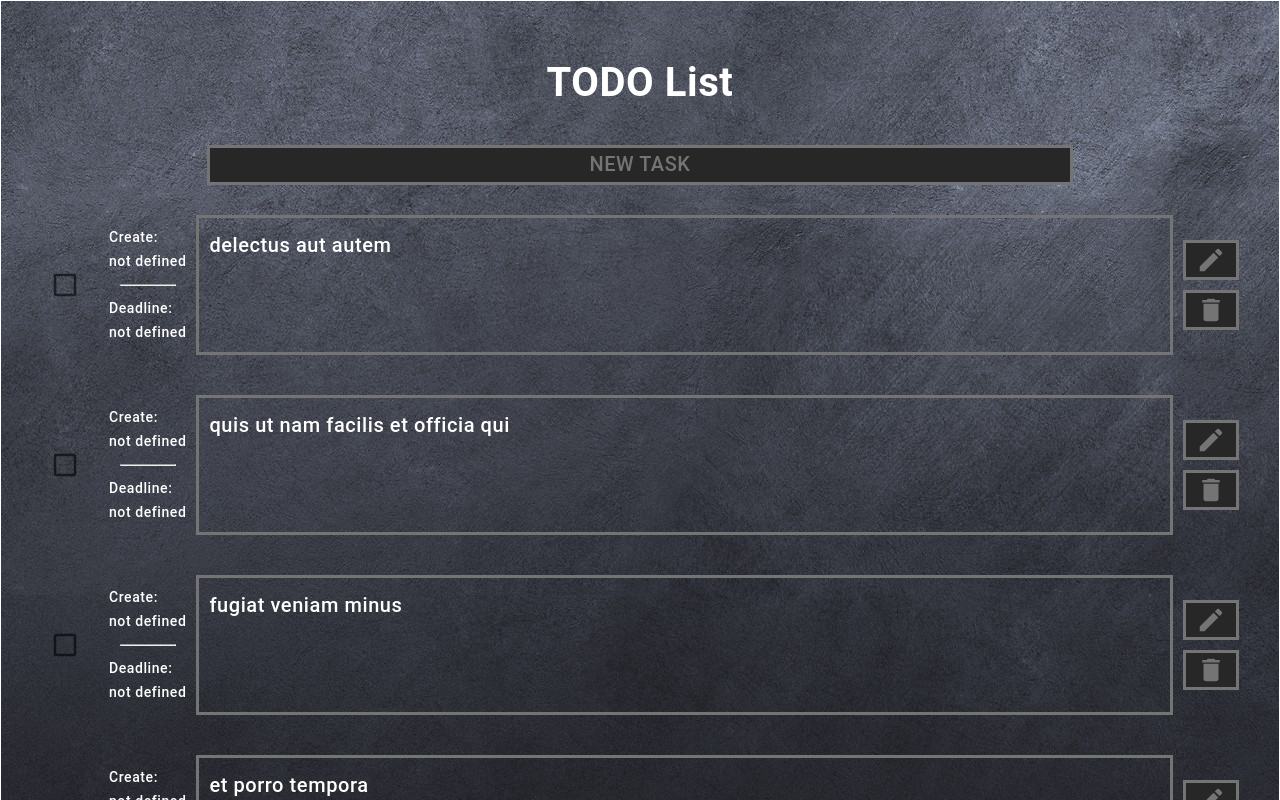
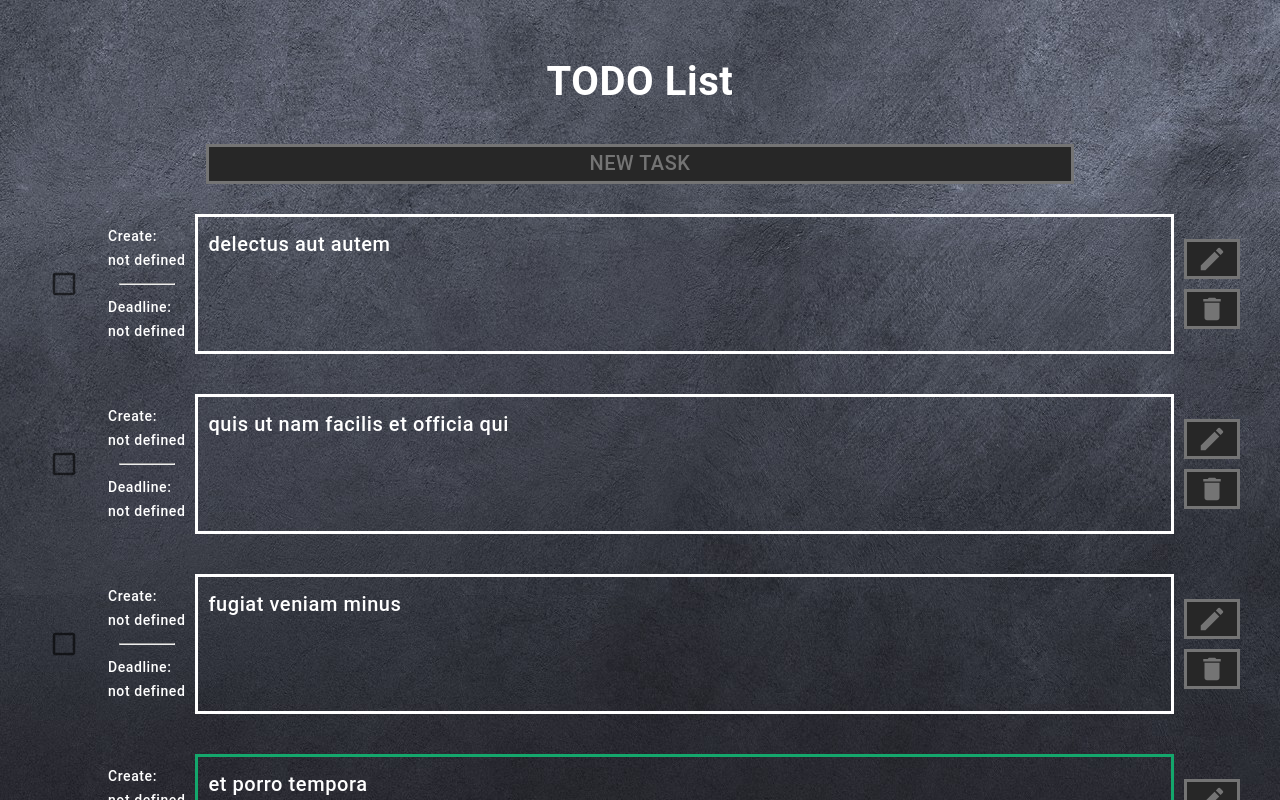
Before and after one commit to dechukor/TODO_List, a React (Vite) app: page / in a window 1280 px wide. Shown: the top 800 px of the page. Built offline with nearby package versions, Linux system fonts and the light colour scheme.

Commit message:
Создана цветовая индикация задач

```diff
--- a/src/app/App.css
+++ b/src/app/App.css
@@ -1,5 +1,5 @@
 #root {
-  border: solid 1px;
+  /* border: solid 1px; */
   max-width: 1280px;
   width: 100%;
   margin: 0 auto;
--- a/src/app/theme.ts
+++ b/src/app/theme.ts
@@ -8,6 +8,7 @@ export const colors: ColorsType = {
   yellow: "#FFE400",
   orange: "#FF652F",
   red: "#F90B3F",
+  primaryText: "white",
 };
 
 export const theme = createTheme({
--- a/src/types/types.ts
+++ b/src/types/types.ts
@@ -13,4 +13,5 @@ export type ColorsType = {
   yellow: string;
   orange: string;
   red: string;
+  primaryText: string;
 };
--- a/src/views/Task/Task.tsx
+++ b/src/views/Task/Task.tsx
@@ -16,7 +16,7 @@ const TaskContainer = styled(Box)`
 `;
 
 const TaskText = styled(Box)`
-  border: solid ${colors.lightGrey} 3px;
+  border: solid 3px;
   text-align: left;
   width: 100%;
   height: auto;
@@ -34,6 +34,7 @@ const DateBox = styled(Box)`
 
 const DateText = styled(Box)`
   font-size: 0.7rem;
+  // color: ;
 `;
 
 const DateLineSeparator = styled("hr")`
@@ -55,6 +56,26 @@ type TaskProps = {
 };
 
 export const Task = ({ task, indexTask, deleteTask }: TaskProps) => {
+  const currentDate = new Date().toISOString().slice(0, 10);
+  let colorDeadline: string;
+  let colorBorderTask: string;
+  if (task.dateDeadline === null) {
+    colorDeadline = colors.primaryText;
+  } else if (Number(task.dateDeadline) === Number(new Date(currentDate))) {
+    colorDeadline = colors.yellow;
+  } else if (Number(task.dateDeadline) < Number(new Date(currentDate))) {
+    colorDeadline = colors.red;
+  } else {
+    colorDeadline = colors.primaryText;
+  }
+
+  if (task.completed) {
+    colorBorderTask = colors.green;
+    colorDeadline = colors.primaryText;
+  } else {
+    colorBorderTask = colorDeadline;
+  }
+
   const [updateTask, setUpdateTask] = useState(true);
   const handlerCheckbox = () => {
     task.completed = !task.completed;
@@ -71,23 +92,21 @@ export const Task = ({ task, indexTask, deleteTask }: TaskProps) => {
       </TaskBoxButton>
       <>
         <DateBox>
+          <DateText>Create:</DateText>
           <DateText>
-            Create:
-            <br />
             {task.dateCreate
               ? task.dateCreate.toLocaleDateString()
               : "not defined"}
           </DateText>
           <DateLineSeparator />
-          <DateText>
-            Deadline:
-            <br />
+          <DateText>Deadline:</DateText>
+          <DateText sx={{ color: colorDeadline }}>
             {task.dateDeadline
               ? task.dateDeadline.toLocaleDateString()
               : "not defined"}
           </DateText>
         </DateBox>
-        <TaskText>{task.title}</TaskText>
+        <TaskText sx={{ borderColor: colorBorderTask }}>{task.title}</TaskText>
       </>
       <TaskBoxButton>
         <Button>
```
